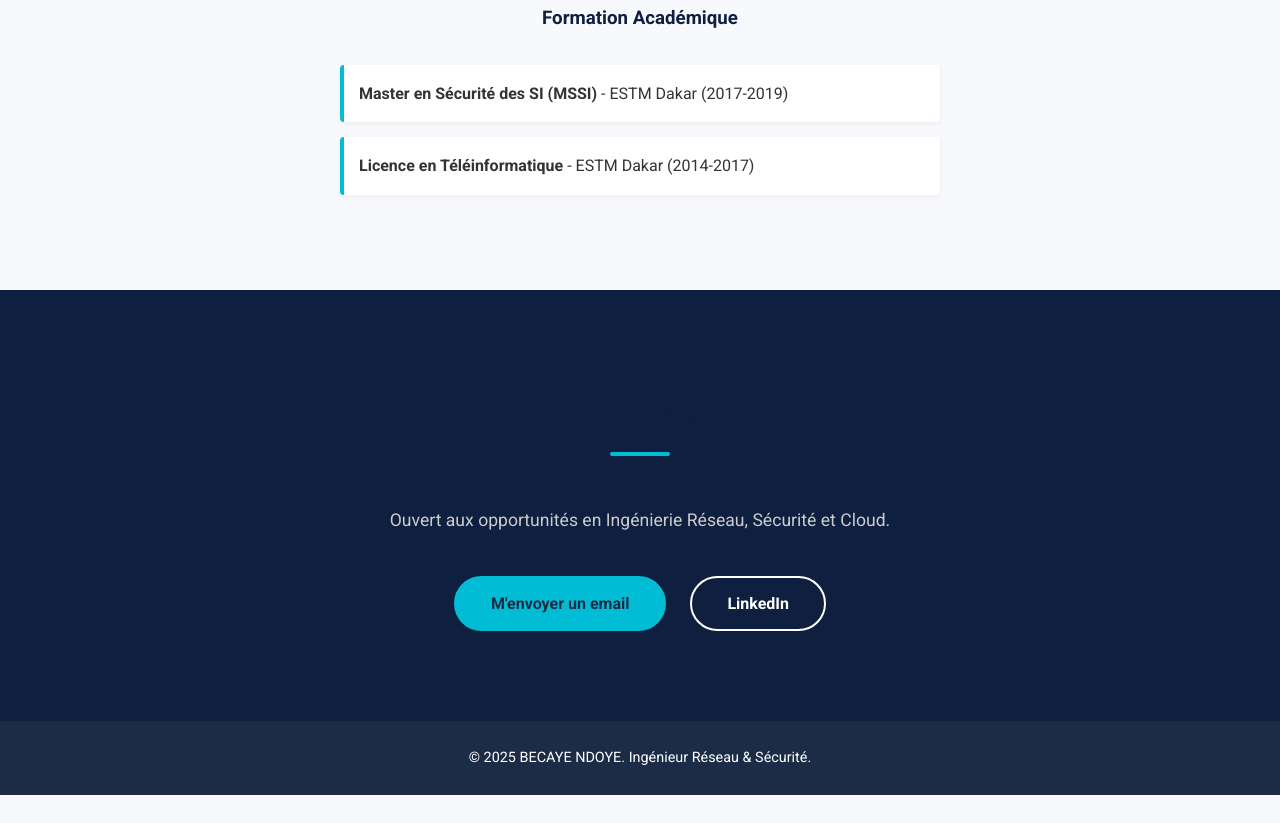
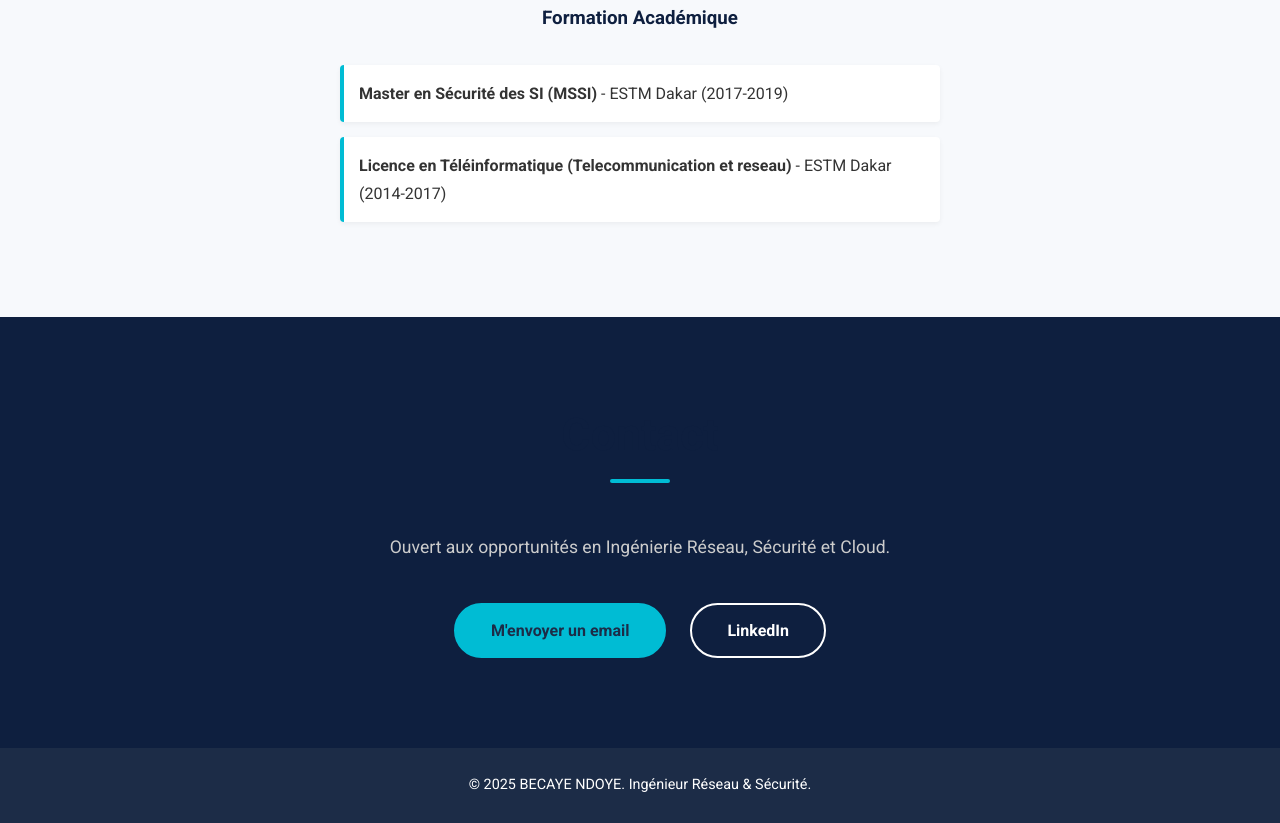
Before and after one commit to Pybeks/site-portfoliobeks, a plain HTML site: page index.html in a window 1280 px wide. Shown: the part 3517-4340 px from the top of the page. Before the commit the page ends 4312 px from the top, so only its background shows below. Drawn offline with Linux system fonts and the light colour scheme.

Commit message:
Update index.html

```diff
--- a/index.html
+++ b/index.html
@@ -165,7 +165,7 @@
                 <strong>Master en Sécurité des SI (MSSI)</strong> - ESTM Dakar (2017-2019)
             </div>
             <div class="edu-item">
-                <strong>Licence en Téléinformatique</strong> - ESTM Dakar (2014-2017)
+                <strong>Licence en Téléinformatique (Telecommunication et reseau)</strong> - ESTM Dakar (2014-2017)
             </div>
         </div>
     </section>
```
